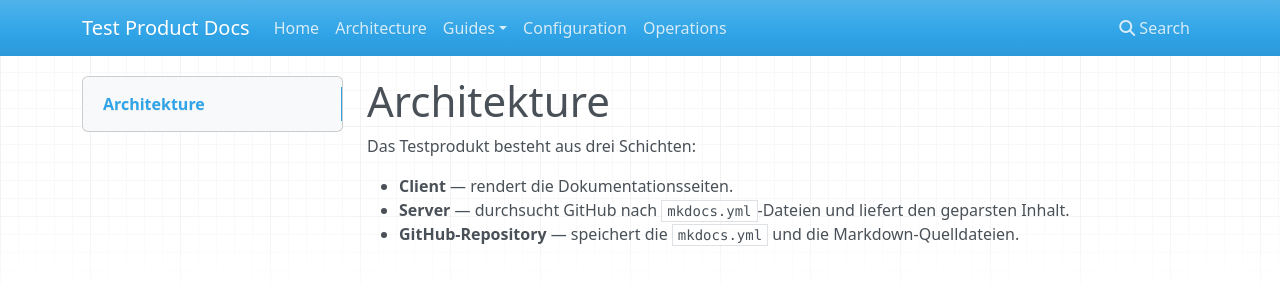
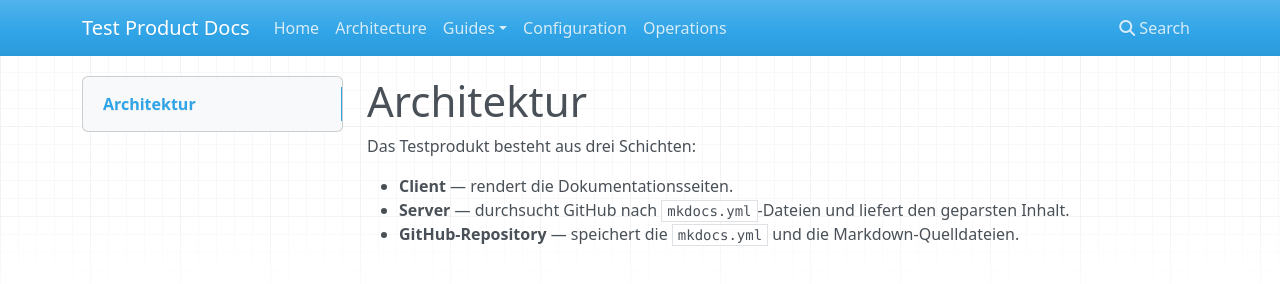
Before and after one commit to GoanNP/testes, an MkDocs documentation site: the page built from docs/de/architecture.md, in a window 1280 px wide. Shown: the top 284 px of the page. Built offline with MkDocs 1.6.1, drawn with Linux system fonts in a browser that asks for light colours; nearby versions of some CDN libraries.

Commit message:
Update architecture.md

```diff
--- a/docs/de/architecture.md
+++ b/docs/de/architecture.md
@@ -1,4 +1,4 @@
-# Architekture
+# Architektur
 
 Das Testprodukt besteht aus drei Schichten:
 
```
